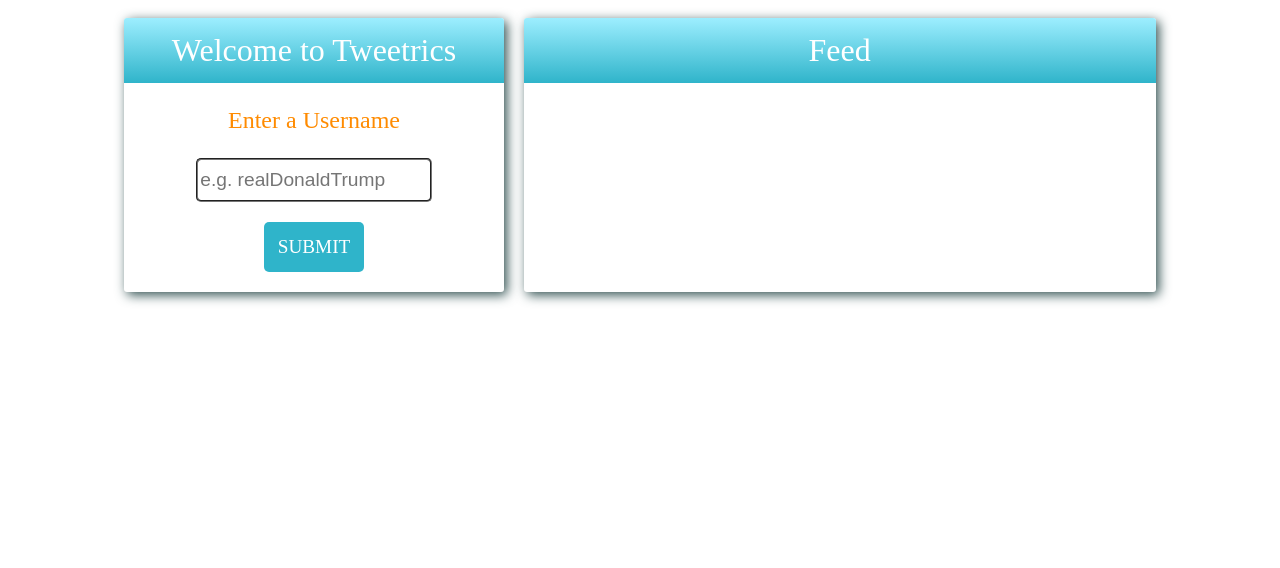
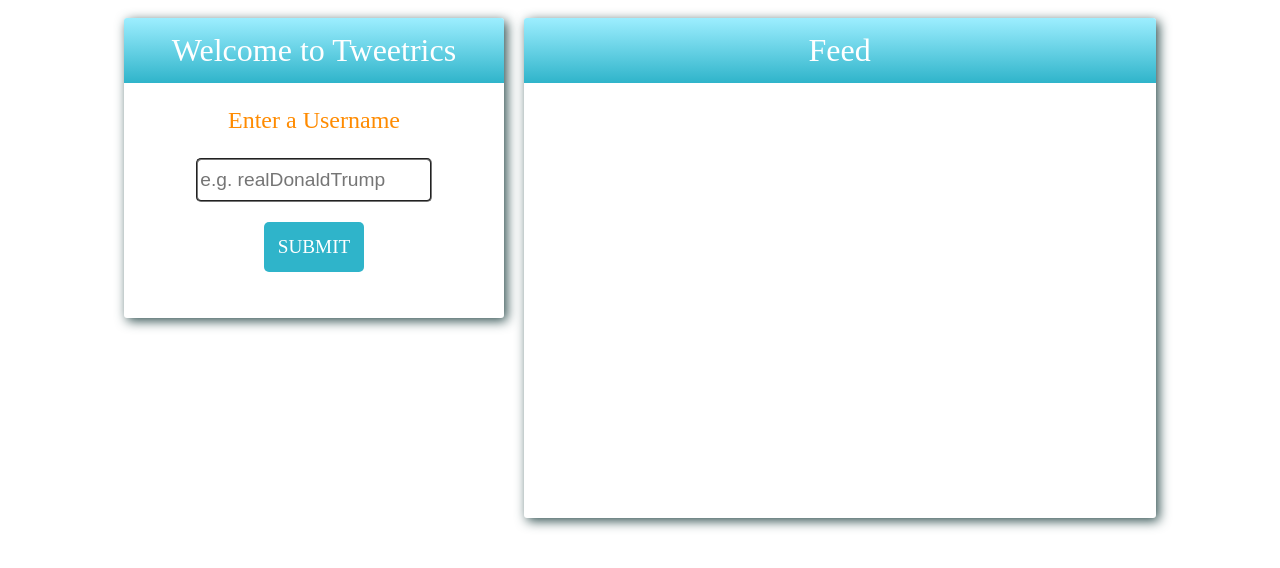
Before and after one commit to fearless-pumpkins/fearless-pumpkins, a React app: page / in a window 1280 px wide. Shown: the top 568 px of the page. Built offline with nearby package versions, Linux system fonts and the light colour scheme; the HTML template or start-up script is replaced by a standard one; a web font is replaced by a local one.

Commit message:
(css) Adjust min and max heights of feed and form cards for better rendering

```diff
--- a/client/styles/feed.css
+++ b/client/styles/feed.css
@@ -8,6 +8,7 @@
   border-radius: 3px;
   margin: 10px;
   width: 50%;
+  min-height: 500px;
   text-align: center;
   top: 50%;
   box-shadow: 3px 3px 12px 0px darkslategrey;
--- a/client/styles/landing.css
+++ b/client/styles/landing.css
@@ -17,7 +17,7 @@
   padding: 0;
   margin: 10px;
   width: 30%;
-  height: 50%;
+  max-height: 300px;
   top: 50%;
   text-align: center;
   box-shadow: 3px 3px 12px 0px darkslategrey;
```
